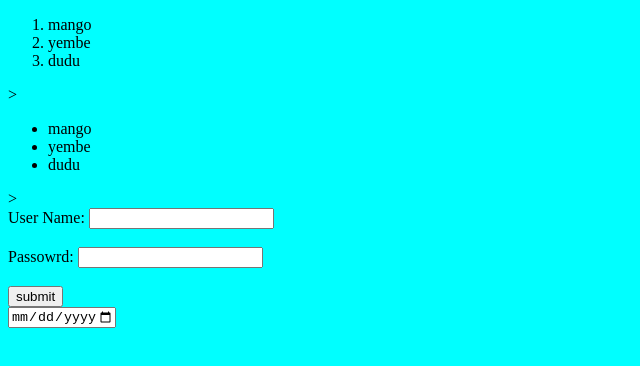
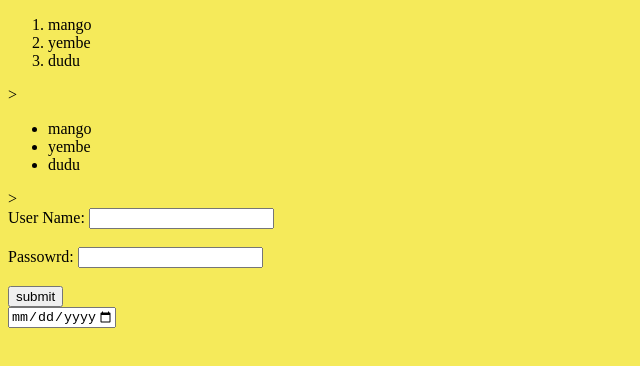
Before and after one commit to MwaiJambo/PredatorsTestSite, a plain HTML site: page index.html in a window 1280 px wide. Shown: the whole page, without its empty margins (0-640 px from the left). Drawn offline with Linux system fonts and the light colour scheme.

Commit message:
Update index.html

```diff
--- a/index.html
+++ b/index.html
@@ -4,7 +4,7 @@
         <meta charset="utf-8">
         <title>Html template</title>
         <style>
-            Body {background:aqua}
+            Body {background:#F5EA5A}
         </style>
     </head>
     <body>
```
